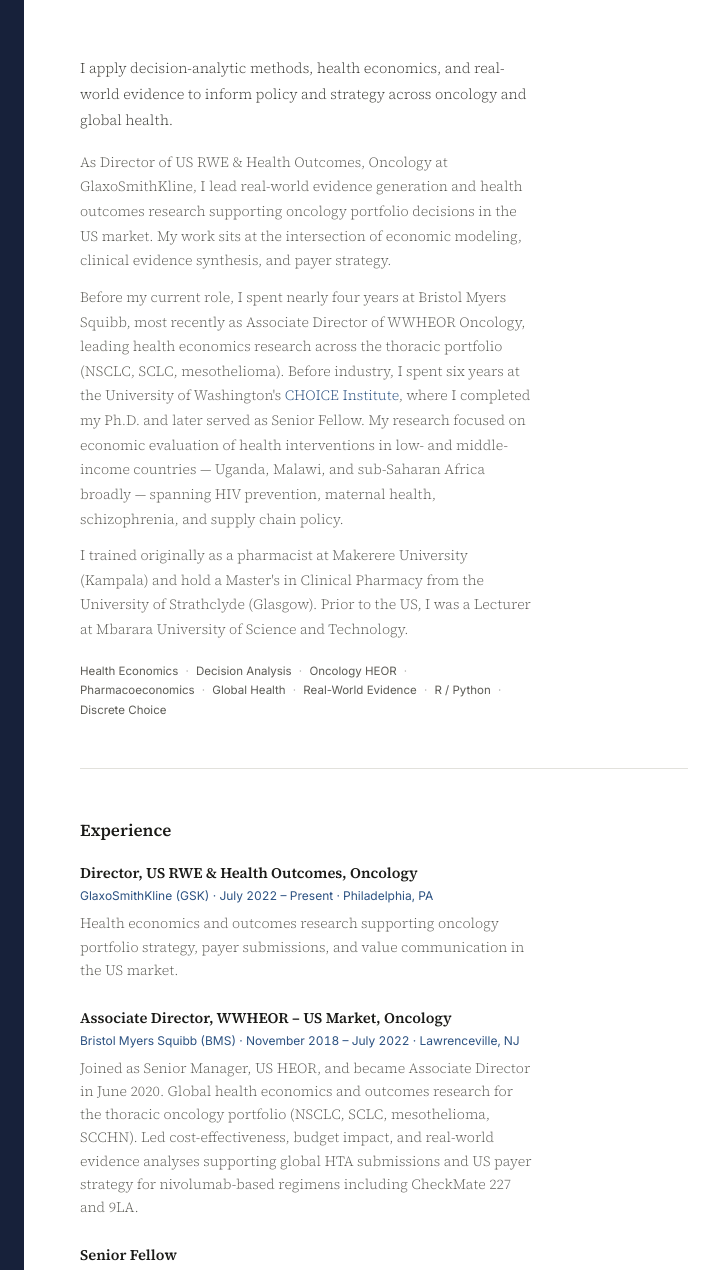
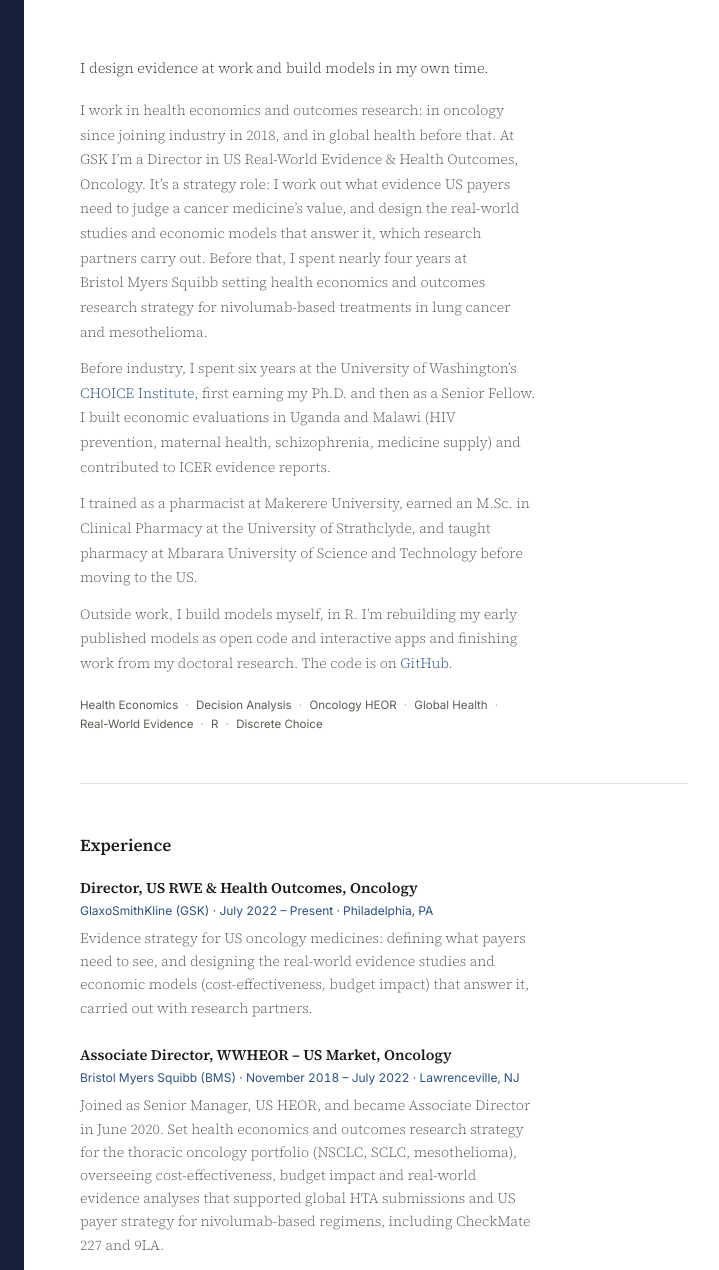
Before and after one commit to lubingas/lubingas.github.io, a plain HTML site: page index.html in a window 1280 px wide. Shown: the top 1270 px of the page, 396-1115 px from the left. Drawn offline with Linux system fonts and the light colour scheme.

Commit message:
Describe roles as strategy roles; new About opening

```diff
--- a/index.html
+++ b/index.html
@@ -4,12 +4,12 @@
 <meta charset="utf-8">
 <meta name="viewport" content="width=device-width, initial-scale=1, viewport-fit=cover">
 <title>Solomon J. Lubinga</title>
-<meta name="description" content="Solomon J. Lubinga, Ph.D. — health economics, decision analysis and real-world evidence in oncology and global health.">
+<meta name="description" content="Solomon J. Lubinga, Ph.D. Health economics and outcomes research in oncology, and earlier in global health.">
 <link rel="canonical" href="https://lubingas.github.io/">
 <meta property="og:type" content="profile">
 <meta property="og:url" content="https://lubingas.github.io/">
 <meta property="og:title" content="Solomon J. Lubinga, Ph.D.">
-<meta property="og:description" content="Health economics, decision modeling and real-world evidence in oncology and global health.">
+<meta property="og:description" content="Health economics and outcomes research in oncology, and earlier in global health.">
 <meta property="og:image" content="https://lubingas.github.io/og-image.jpg">
 <meta property="og:image:width" content="1200">
 <meta property="og:image:height" content="630">
@@ -572,14 +572,15 @@ em { font-style: italic; }
   <main class="content">
 
     <section class="section" id="about" aria-label="About">
-      <p class="intro">I apply decision-analytic methods, health economics, and real-world evidence to inform policy and strategy across oncology and global health.</p>
+      <p class="intro">I design evidence at work and build models in my own time.</p>
       <div class="bio">
-        <p>As Director of US RWE &amp; Health Outcomes, Oncology at GlaxoSmithKline, I lead real-world evidence generation and health outcomes research supporting oncology portfolio decisions in the US market. My work sits at the intersection of economic modeling, clinical evidence synthesis, and payer strategy.</p>
-        <p>Before my current role, I spent nearly four years at Bristol Myers Squibb, most recently as Associate Director of WWHEOR Oncology, leading health economics research across the thoracic portfolio (NSCLC, SCLC, mesothelioma). Before industry, I spent six years at the University of Washington's <a href="https://sop.washington.edu/choice/" target="_blank" rel="noopener">CHOICE Institute</a>, where I completed my Ph.D. and later served as Senior Fellow. My research focused on economic evaluation of health interventions in low- and middle-income countries — Uganda, Malawi, and sub-Saharan Africa broadly — spanning HIV prevention, maternal health, schizophrenia, and supply chain policy.</p>
-        <p>I trained originally as a pharmacist at Makerere University (Kampala) and hold a Master's in Clinical Pharmacy from the University of Strathclyde (Glasgow). Prior to the US, I was a Lecturer at Mbarara University of Science and Technology.</p>
+        <p>I work in health economics and outcomes research: in oncology since joining industry in 2018, and in global health before that. At GSK I&rsquo;m a Director in US Real-World Evidence &amp; Health Outcomes, Oncology. It&rsquo;s a strategy role: I work out what evidence US payers need to judge a cancer medicine&rsquo;s value, and design the real-world studies and economic models that answer it, which research partners carry out. Before that, I spent nearly four years at Bristol Myers Squibb setting health economics and outcomes research strategy for nivolumab-based treatments in lung cancer and mesothelioma.</p>
+        <p>Before industry, I spent six years at the University of Washington&rsquo;s <a href="https://sop.washington.edu/choice/" target="_blank" rel="noopener">CHOICE Institute</a>, first earning my Ph.D. and then as a Senior Fellow. I built economic evaluations in Uganda and Malawi (HIV prevention, maternal health, schizophrenia, medicine supply) and contributed to ICER evidence reports.</p>
+        <p>I trained as a pharmacist at Makerere University, earned an M.Sc. in Clinical Pharmacy at the University of Strathclyde, and taught pharmacy at Mbarara University of Science and Technology before moving to the US.</p>
+        <p>Outside work, I build models myself, in R. I&rsquo;m rebuilding my early published models as open code and interactive apps and finishing work from my doctoral research. The code is on <a href="https://github.com/lubingas" target="_blank" rel="noopener">GitHub</a>.</p>
       </div>
       <div class="keywords">
-        <span>Health Economics</span><span>Decision Analysis</span><span>Oncology HEOR</span><span>Pharmacoeconomics</span><span>Global Health</span><span>Real-World Evidence</span><span>R / Python</span><span>Discrete Choice</span>
+        <span>Health Economics</span><span>Decision Analysis</span><span>Oncology HEOR</span><span>Global Health</span><span>Real-World Evidence</span><span>R</span><span>Discrete Choice</span>
       </div>
     </section>
 
@@ -588,13 +589,13 @@ em { font-style: italic; }
       <div class="entry">
         <div class="entry-title">Director, US RWE &amp; Health Outcomes, Oncology</div>
         <div class="entry-meta">GlaxoSmithKline (GSK) · July 2022 – Present · Philadelphia, PA</div>
-        <div class="entry-desc">Health economics and outcomes research supporting oncology portfolio strategy, payer submissions, and value communication in the US market.</div>
+        <div class="entry-desc">Evidence strategy for US oncology medicines: defining what payers need to see, and designing the real-world evidence studies and economic models (cost-effectiveness, budget impact) that answer it, carried out with research partners.</div>
       </div>
 
       <div class="entry">
         <div class="entry-title">Associate Director, WWHEOR – US Market, Oncology</div>
         <div class="entry-meta">Bristol Myers Squibb (BMS) · November 2018 – July 2022 · Lawrenceville, NJ</div>
-        <div class="entry-desc">Joined as Senior Manager, US HEOR, and became Associate Director in June 2020. Global health economics and outcomes research for the thoracic oncology portfolio (NSCLC, SCLC, mesothelioma, SCCHN). Led cost-effectiveness, budget impact, and real-world evidence analyses supporting global HTA submissions and US payer strategy for nivolumab-based regimens including CheckMate 227 and 9LA.</div>
+        <div class="entry-desc">Joined as Senior Manager, US HEOR, and became Associate Director in June 2020. Set health economics and outcomes research strategy for the thoracic oncology portfolio (NSCLC, SCLC, mesothelioma), overseeing cost-effectiveness, budget impact and real-world evidence analyses that supported global HTA submissions and US payer strategy for nivolumab-based regimens, including CheckMate 227 and 9LA.</div>
       </div>
 
       <div class="entry">
```
